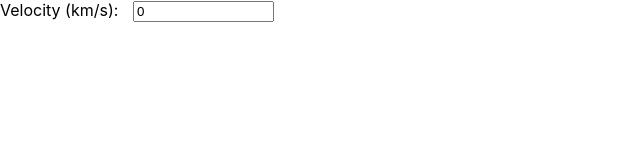
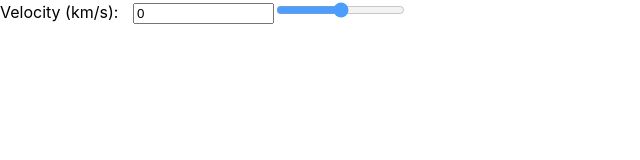
Before and after one commit to wc42888/doppler, a React (Create React App) app: page / in a window 1280 px wide. Shown: the top 160 px of the page, without its empty margins (0-640 px from the left). Built offline with nearby package versions, Linux system fonts and the light colour scheme.

Commit message:
created a slider components and its unit tests

```diff
--- a/src/App.js
+++ b/src/App.js
@@ -1,11 +1,12 @@
 import React, { useState } from 'react';
-import { VelInput } from './components';
+import { VelInput, Slider } from './components';
 
 const App = () => {
   const [vel, setVel] = useState(0.0);
   return (
     <div>
       <VelInput vel={vel} setVel={setVel} />
+      <Slider vel={vel} />
     </div>
   );
 };
--- /dev/null
+++ b/src/components/Slider.js
@@ -0,0 +1,20 @@
+import React from 'react';
+import styled from 'styled-components';
+import { MAX_VEL, MIN_VEL } from '../constants';
+
+const Slider = ({ vel }) => <RangeInput vel={vel} />;
+
+const RangeInput = styled.input.attrs(({ vel }) => ({
+  type: 'range',
+  min: MIN_VEL,
+  max: MAX_VEL,
+  value: vel,
+}))`
+  opacity: 0.7;
+
+  &: hover {
+    opacity: 1;
+  }
+`;
+
+export default Slider;
--- a/src/components/index.js
+++ b/src/components/index.js
@@ -1 +1,2 @@
 export { default as VelInput } from './VelInput';
+export { default as Slider } from './Slider';
```
Also changed, not shown: 1 other file (tests, documents, lock files or other folders).
